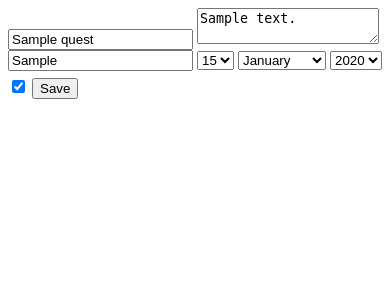
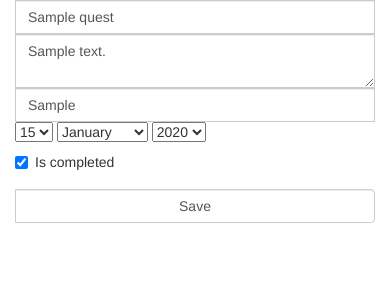
Before and after one commit to maibelbesy/QuestBoard, a Rails app: page /quests/edit/1 in a window 390 px wide. Shown: the top 300 px of the page. Run offline with Rails 7, Linux system fonts and the light colour scheme; tables that the repository leaves empty hold one stand-in row (values such as "Sample post"); style sheets or scripts are compiled from the project's sources; some libraries are stand-ins or nearby versions.

Commit message:
Edit Quest #7

```diff
--- a/questboard-app/app/models/quest.rb
+++ b/questboard-app/app/models/quest.rb
@@ -1,5 +1,5 @@
 class Quest < ActiveRecord::Base
 
-	has_many :tasks, foreign_key: "task_id", dependent: :destroy
+	has_many :tasks, foreign_key: "quests_id", dependent: :destroy
 
 end
--- a/questboard-app/app/views/quests/edit.html.erb
+++ b/questboard-app/app/views/quests/edit.html.erb
@@ -1,10 +1,18 @@
-
+<link rel="stylesheet" href="https://maxcdn.bootstrapcdn.com/bootstrap/3.3.2/css/bootstrap.min.css">
+<div class="input-group">
+<div class="col-lg-5 col-md-offset-5">
 
 <%= form_for :quest, :url => update_quest_path(params[:id]) do |f| %>
-        <%= f.text_field :title, :value => @quest.title, placeholder: "Enter quest title"%>
-         <%= f.text_area :description, :value => @quest.description, placeholder: "Enter post content" %>
-         <%= f.text_field :bounty, :value => @quest.bounty, placeholder: "Enter quest bounty"%>
+        <%= f.text_field :title, :value => @quest.title, placeholder: "Enter quest title" ,class:"form-control"%>
+         <%= f.text_area :description, :value => @quest.description, placeholder: "Enter post content" ,class:"form-control"%>
+         <%= f.text_field :bounty, :value => @quest.bounty, placeholder: "Enter quest bounty",class:"form-control"%>
          <%= f.date_select :due_date, :order => [:day, :month, :year] %>
-         <%= f.check_box :is_completed %>
-         <%= f.submit "Save", class: "login-button", style: "margin-top: 0.5em;" %>
+         <div class="checkbox">
+         <label>
+         <%= f.check_box :is_completed %> Is completed
+         </label>
+         </div>
+         <%= f.submit "Save", class: "login-button", style: "margin-top: 0.5em;" ,class:"form-control"%>
     <% end %>
+    </div>
+    </div>
```
Also changed, not shown: 1 other file.
